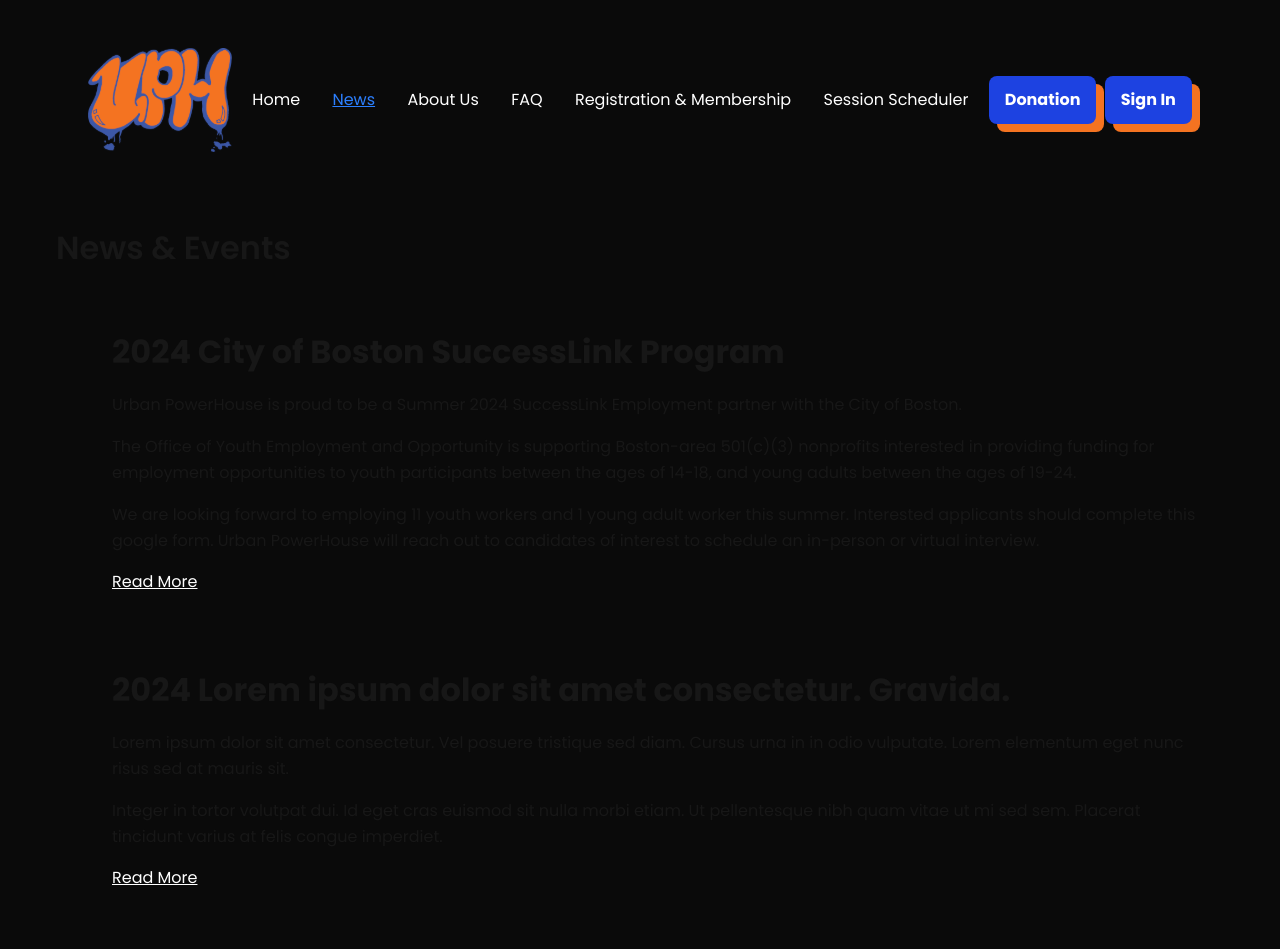
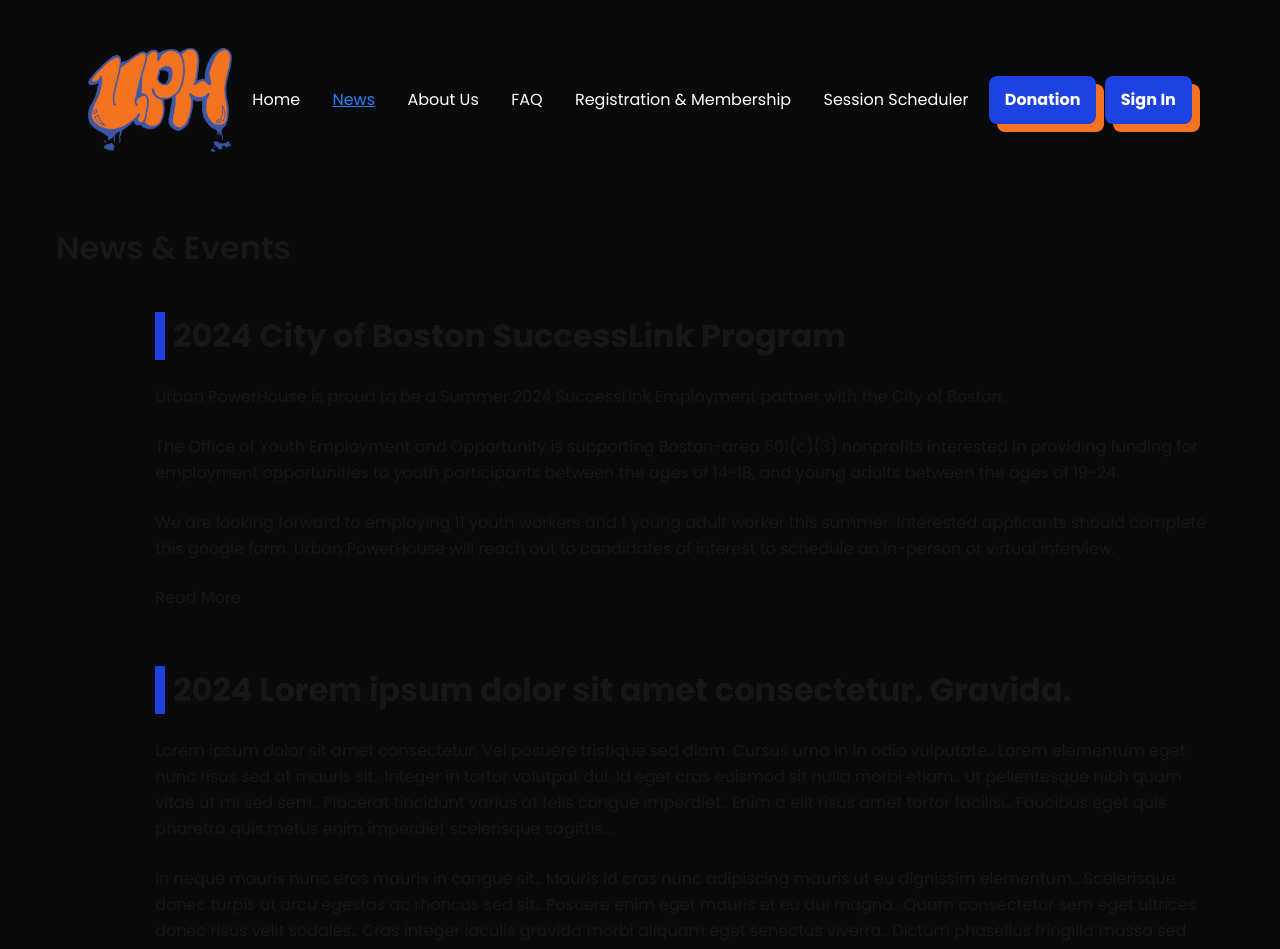
Before and after one commit to Artists-for-Humanity/urban-powerhouse, a Next.js app: page /News in a window 1280 px wide. Shown: the top 949 px of the page. Built offline with nearby package versions, Linux system fonts and the light colour scheme.

Commit message:
Updated styling

```diff
--- a/components/News/ArticlePreview.tsx
+++ b/components/News/ArticlePreview.tsx
@@ -1,5 +1,5 @@
 import React from 'react';
-import Button from '../Button';
+import Link from 'next/link';
 
 interface ArticlePreviewProps {
   title: string;
@@ -8,17 +8,21 @@ interface ArticlePreviewProps {
   link: string;
 }
 
-const ArticlePreview: React.FC<ArticlePreviewProps> = ({ title, paragraphs, link }) => {
+const ArticlePreview: React.FC<ArticlePreviewProps> = ({ title, paragraphs, link, className }) => {
   return (
-    <div className="article-container p-4 ${className} mb-[40px] ml-[40px] col-span-full">
-      <h1 className="text-[32px] font-bold mb-4">{title}</h1>
+    <Link href={link} className={`grid grid-cols-subgrid article-container ${className} mb-14 col-span-full cursor-pointer group`}>
+      <h1 className="text-[20px] sm:text-[28px] lg:text-[32px] font-bold mb-[24px] col-span-full lg:col-start-2 border-l-10 border-[var(--urban-blue)] group-hover:border-[var(--urban-orange)] transition-colors duration-300 pl-2">
+        {title}
+      </h1>
       {paragraphs.map((paragraph, index) => (
-        <p key={index} className="mb-4 text-base leading-relaxed">
+        <p key={index} className="col-span-full lg:col-start-2 mb-6 text-base font-normal leading-relaxed">
           {paragraph}
         </p>
       ))}
-      <Button className='pl-0 underline text-[14px]' label="Read More" href={link} variant="nav" isActive={false} />
-    </div>
+      <span className="pl-0  text-base lg:col-start-2 col-span-full hover:underline hover:text-(--urban-orange)">
+        Read More
+      </span>
+    </Link>
   );
 };
 
--- a/components/News/NewsBlock.tsx
+++ b/components/News/NewsBlock.tsx
@@ -1,29 +1,33 @@
 import React from 'react';
 import ArticlePreview from './ArticlePreview';
+import Button from '../Button';
 
 interface Article {
-  title: string; // Title of the article
-  paragraphs: string[]; // Array of paragraphs for the article
-  link: string; // Link to the full article
+  title: string;
+  paragraphs: string[];
+  link: string;
 }
 
 interface NewsBlockProps {
-  header: string; // Header for the NewsBlock
-  articles: Article[]; // Array of articles to be displayed
+  header: string;
+  articles: Article[];
 }
 
 const NewsBlock: React.FC<NewsBlockProps> = ({ header, articles }) => {
   return (
-    <div className="col-span-full">
-      <h1 className="text-[32px] font-semibold mb-[40px]">{header}</h1>
+    <div className="grid grid-cols-subgrid col-span-full mb-20">
+      <h1 className="text-[32px] font-semibold mb-[40px] col-span-full ">{header}</h1>
       {articles.map((article, index) => (
         <ArticlePreview
           key={index}
           title={article.title}
           paragraphs={article.paragraphs}
           link={article.link}
+          className='col-span-full2'
         />
       ))}
+
+<Button className='pl-0 text-[14px] mb-10 col-span-2 sm:col-start-4 lg:col-start-6 text-center' label="Show More →" href="/news" variant="default" isActive={false} />
     </div>
   );
 };
--- a/pages/News.tsx
+++ b/pages/News.tsx
@@ -4,7 +4,6 @@ import Grid from "../components/GridContainer";
 import Footer from "../components/Footer";
 import Container from "../components/Container";
 import Navigation from "../components/Navigation";
-// import ArticlePreview from "../components/News/ArticlePreview";
 import NewsBlock from "../components/News/NewsBlock";
 import '../app/globals.css';
 
@@ -18,15 +17,23 @@ export default function News() {
         "The Office of Youth Employment and Opportunity is supporting Boston-area 501(c)(3) nonprofits interested in providing funding for employment opportunities to youth participants between the ages of 14-18, and young adults between the ages of 19-24.",
         "We are looking forward to employing 11 youth workers and 1 young adult worker this summer. Interested applicants should complete this google form. Urban PowerHouse will reach out to candidates of interest to schedule an in-person or virtual interview.",
       ],
-      link: "/successlink",
+      link: "/",
     },
     {
       title: "2024 Lorem ipsum dolor sit amet consectetur. Gravida.",
       paragraphs: [
-        "Lorem ipsum dolor sit amet consectetur. Vel posuere tristique sed diam. Cursus urna in in odio vulputate. Lorem elementum eget nunc risus sed at mauris sit.",
-        "Integer in tortor volutpat dui. Id eget cras euismod sit nulla morbi etiam. Ut pellentesque nibh quam vitae ut mi sed sem. Placerat tincidunt varius at felis congue imperdiet.",
+        "Lorem ipsum dolor sit amet consectetur. Vel posuere tristique sed diam. Cursus urna in in odio vulputate.. Lorem elementum eget nunc risus sed at mauris sit.. Integer in tortor volutpat dui. Id eget cras euismod sit nulla morbi etiam.. Ut pellentesque nibh quam vitae ut mi sed sem.. Placerat tincidunt varius at felis congue imperdiet.. Enim a elit risus amet tortor facilisi.. Faucibus eget quis pharetra quis metus enim imperdiet scelerisque sagittis...",
+        "In neque mauris nunc eros mauris in congue sit.. Mauris id cras nunc adipiscing mauris ut eu dignissim elementum.. Scelerisque donec turpis ut arcu egestas ac rhoncus sed sit.. Posuere enim eget mauris et eu dui magna.. Quam consectetur sem eget ultrices donec risus velit sodales.. Cras integer iaculis gravida morbi aliquam eget senectus viverra.. Dictum phasellus fringilla massa sed viverra libero vitae nulla.. Dictum viverra sed pretium enim sollicitudin lorem in enim a.. Tortor quam vel tristique vestibulum mi accumsan odio faucibus aliquam.. Lorem nisl ut cras faucibus massa diam vitae consequat egestas.. Et nec ut cursus sit facilisi lobortis congue bibendum.. Amet et orci arcu id..",
       ],
-      link: "/lorem-ipsum",
+      link: "/",
+    },
+    {
+      title: "2023 Lmet consectetur. Gravida..",
+      paragraphs: [
+        "Lorem ipsum dolor sit amet consectetur. Vel posuere tristique sed diam. Cursus urna in in odio vulputate.. Lorem elementum eget nunc risus sed at mauris sit.. Integer in tortor volutpat dui. Id eget cras euismod sit nulla morbi etiam.. Ut pellentesque nibh quam vitae ut mi sed sem.. Placerat tincidunt varius at felis congue imperdiet.. Enim a elit risus amet tortor facilisi.. ",
+        "In neque mauris nunc eros mauris in congue sit.. Mauris id cras nunc adipiscing mauris ut eu dignissim elementum.. Scelerisque donec turpis ut arcu egestas ac rhoncus sed sit.. Posuere enim eget mauris et eu dui magna.. Quam consectetur sem eget ultrices donec risus velit sodales.. Cras integer iaculis gravida morbi aliquam eget senectus viverra.. ",
+      ],
+      link: "/",
     },
   ];
 
@@ -34,12 +41,9 @@ export default function News() {
           <Grid>
             <Navigation/>
               <Container>
-
                <NewsBlock header="News & Events" articles={articles} />
               </Container>
-
             <Footer />
-
           </Grid>
 
     );
```
